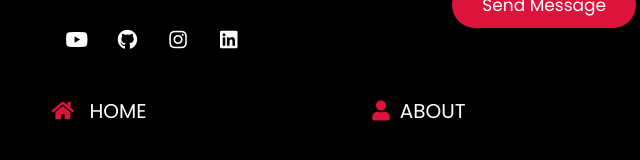
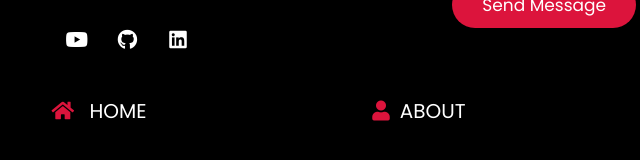
Before and after one commit to Harshini023/my_first_portfolio_project, a plain HTML site: page contact.html in a window 1280 px wide. Shown: the part 654-814 px from the top of the page, 61-701 px from the left. Drawn offline with nearby package versions, Linux system fonts and the light colour scheme.

Commit message:
Update contact.html

```diff
--- a/contact.html
+++ b/contact.html
@@ -72,7 +72,6 @@
             <div class="share">
                 <a href="https://youtu.be/JLjjk7E9q-k" class="fab fa-youtube"></a>
                 <a href="https://github.com/Harshini023" class="fab fa-github"></a>
-                <a href="https://www.instagram.com/harshini__kumar._/" class="fab fa-instagram"></a>
                 <a href="https://www.linkedin.com/in/harshini-s-21765a221/" class="fab fa-linkedin"></a>
             </div>
 
```
